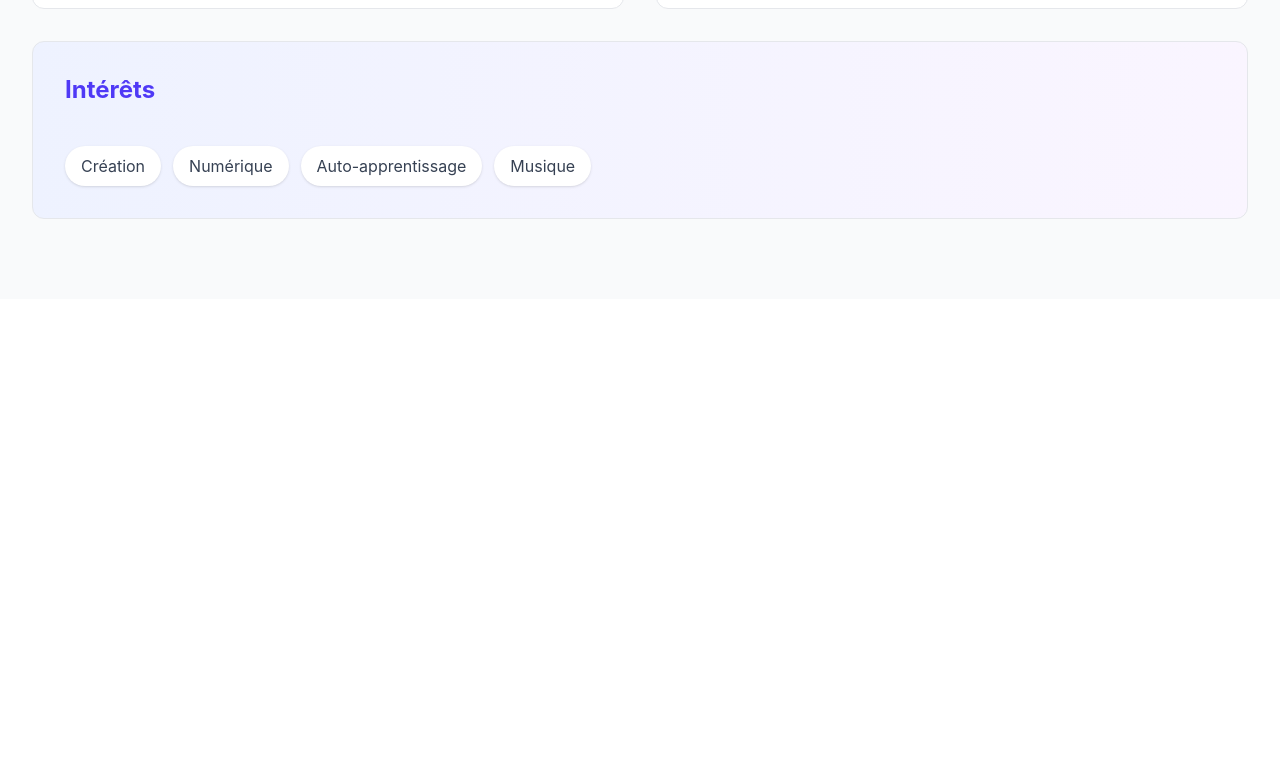
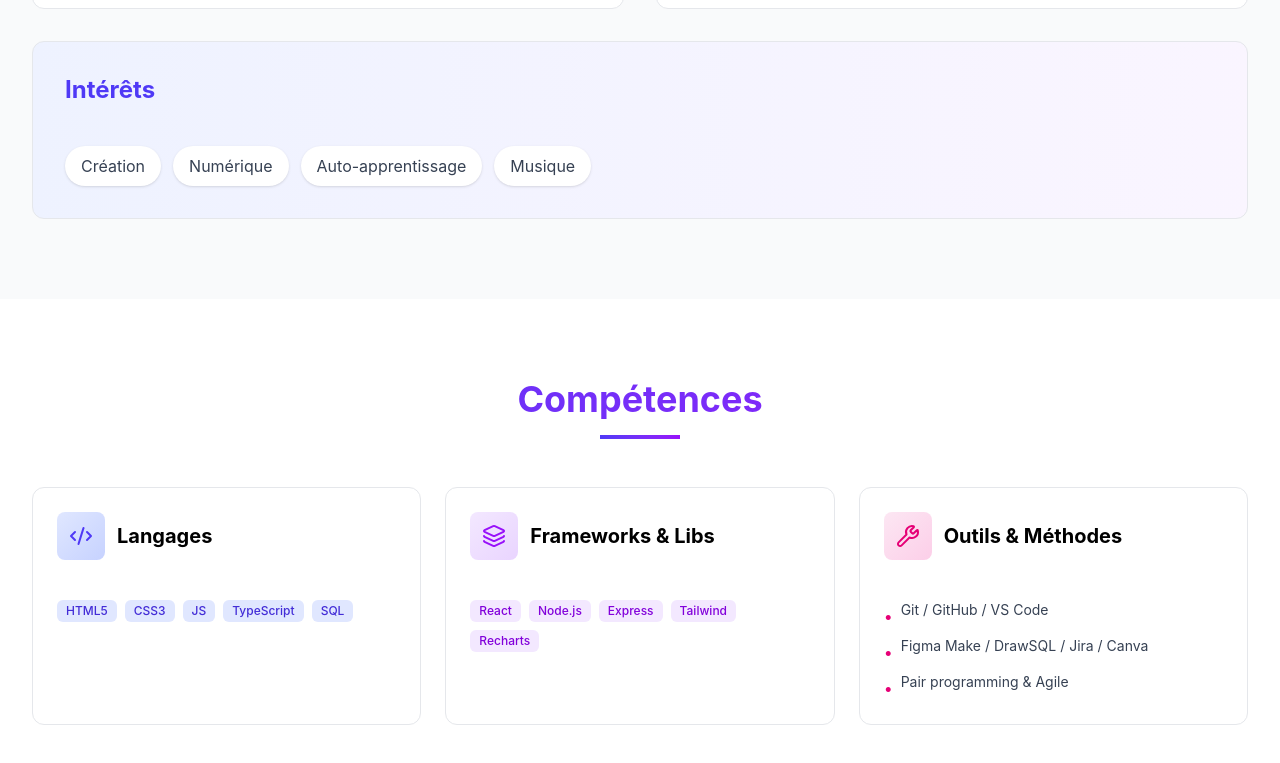
Before and after one commit to adebaille/portfolio-dev, a React (Vite) app: page / in a window 1280 px wide. Shown: the part 1375-2138 px from the top of the page. Before the commit the page ends 1674 px from the top, so only its background shows below. Built offline with nearby package versions, Linux system fonts and the light colour scheme.

Commit message:
add skills element and add skills component on main

```diff
--- a/src/component/Skills.tsx
+++ b/src/component/Skills.tsx
@@ -5,7 +5,7 @@ import { Code2, Layers, Wrench } from 'lucide-react';
 export function Skills() {
   const languages = ['HTML5', 'CSS3', 'JS', 'TypeScript', 'SQL'];
   const frameworks = ['React', 'Node.js', 'Express', 'Tailwind', 'Recharts'];
-  const tools = ['Git / GitHub / VS Code', 'Figma / DrawSQL / Jira', 'Pair programming & Agile'];
+  const tools = ['Git / GitHub / VS Code', 'Figma Make / DrawSQL / Jira / Canva', 'Pair programming & Agile'];
 
   return (
     <section id="competences" className="py-20 px-4 sm:px-6 lg:px-8">
--- a/src/main.tsx
+++ b/src/main.tsx
@@ -4,6 +4,7 @@ import './index.css'
 import { Header } from './component/Header'
 import { HeroWithSkills } from './component/Hero'
 import { About } from './component/About'
+import { Skills } from './component/Skills'
 
 
 function App() {
@@ -13,6 +14,7 @@ function App() {
     <Header />
     <HeroWithSkills />
     <About />
+    <Skills />
     </>
   )
 }
```
